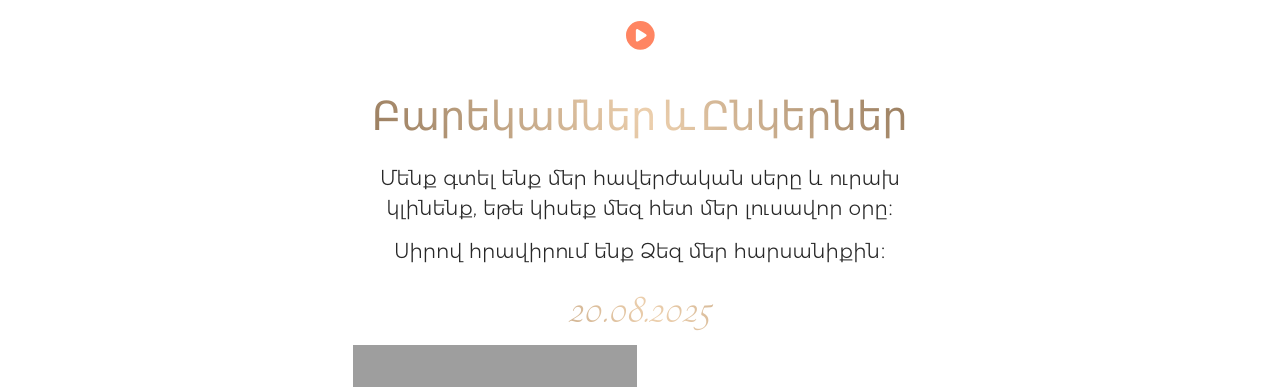
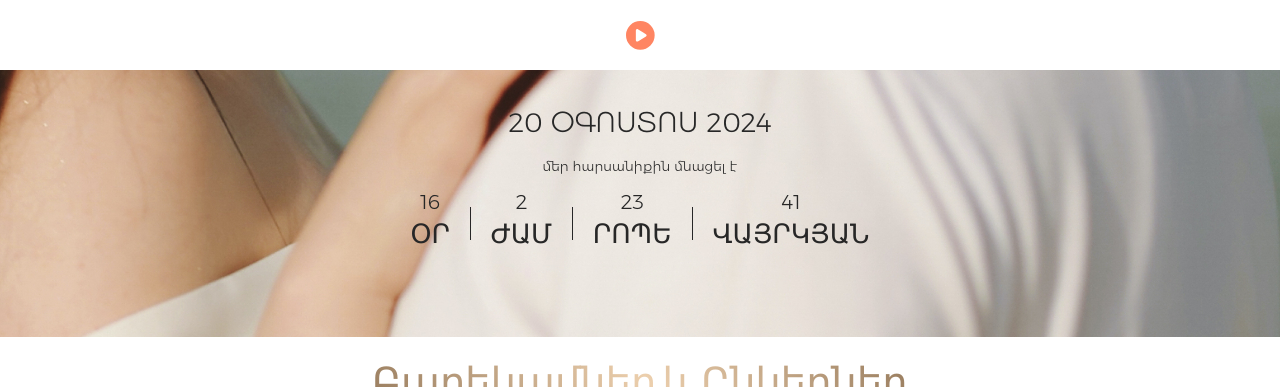
Before and after one commit to armmmartirosyan/wedding-invite, a Next.js app: page / in a window 1280 px wide. Shown: the part 730-1117 px from the top of the page. Built offline with nearby package versions, Linux system fonts and the light colour scheme; grey boxes are pictures that could not be loaded.

Commit message:
countdown

```diff
--- a/src/app/page.js
+++ b/src/app/page.js
@@ -1,14 +1,19 @@
-import { Banner, DayPlan, Form, Reletives } from "@/components";
+import { Banner, CountdownTimer, DayPlan, Form, Reletives } from "@/components";
 
 import styles from "@/styles/page.module.css";
 
 export default function Home() {
   return (
+    <>
       <main className={styles.page}>
         <Banner />
+      </main>
+      <CountdownTimer targetDate="08-20-2025" />
+      <main className={styles.page}>
         <Reletives />
         <DayPlan />
         <Form />
       </main>
+    </>
   );
 }
--- /dev/null
+++ b/src/components/countdown-timer/index.js
@@ -0,0 +1,61 @@
+"use client";
+
+import { useState, useEffect, useMemo, Fragment } from "react";
+import styles from "./index.module.css";
+
+const calculateTimeLeft = (targetDate) => {
+  const difference = +new Date(targetDate) - +new Date();
+  let timeLeft = {};
+
+  if (difference > 0) {
+    timeLeft = {
+      օր: Math.floor(difference / (1000 * 60 * 60 * 24)),
+      ժամ: Math.floor((difference / (1000 * 60 * 60)) % 24),
+      րոպե: Math.floor((difference / 1000 / 60) % 60),
+      վայրկյան: Math.floor((difference / 1000) % 60),
+    };
+  }
+
+  return timeLeft;
+};
+
+export function CountdownTimer({ targetDate }) {
+  const [timeLeft, setTimeLeft] = useState(calculateTimeLeft(targetDate));
+  const keys = Object.keys(timeLeft);
+
+  useEffect(() => {
+    const timer = setTimeout(() => {
+      setTimeLeft(calculateTimeLeft(targetDate));
+    }, 1000);
+
+    return () => clearTimeout(timer);
+  });
+
+  return (
+    <div className={styles.wrapper}>
+      {timeLeft["օր"] !== undefined ? (
+        <>
+          <h3 className={styles.title}>20 ՕԳՈՍՏՈՍ 2024</h3>
+          <p className={styles.desc}>մեր հարսանիքին մնացել է</p>
+          <div suppressHydrationWarning className={styles.container}>
+            {keys.map((interval, index) => (
+              <Fragment key={interval}>
+                <p className={styles.section}>
+                  <span className={styles.number}>
+                    {timeLeft[interval] || "00"}
+                  </span>
+                  <span className={styles.text}>{interval}</span>
+                </p>
+                {index !== keys.length - 1 && (
+                  <div className={styles.separator} />
+                )}
+              </Fragment>
+            ))}
+          </div>
+        </>
+      ) : (
+        <p className={styles.pass}>մեր հարսանիքի օրն արդեն անցել է</p>
+      )}
+    </div>
+  );
+}
--- /dev/null
+++ b/src/components/countdown-timer/index.module.css
@@ -0,0 +1,88 @@
+.wrapper {
+  width: 100%;
+  height: 40rem;
+  background-image: url("/countdown.jpg");
+  background-repeat: no-repeat;
+  background-size: cover;
+  background-position: center;
+  padding: 5rem 0;
+}
+
+.container {
+  display: flex;
+  align-items: center;
+  justify-content: center;
+  column-gap: 3rem;
+}
+
+.section {
+  display: flex;
+  flex-direction: column;
+  align-items: center;
+  row-gap: 0.5rem;
+  height: 100%;
+  justify-content: center;
+}
+
+.number {
+  color: var(--foreground);
+  text-align: center;
+  font-size: 3rem;
+  font-weight: 200;
+  font-family: var(--font-montserrat), Arial, sans-serif;
+}
+
+.text {
+  color: var(--foreground);
+  text-align: center;
+  font-size: 4rem;
+  font-weight: 200;
+  line-height: 1.5;
+  font-family: var(--font-tangerine), Arial, sans-serif;
+  text-transform: uppercase;
+}
+
+.title {
+  color: var(--foreground);
+  text-align: center;
+  font-size: 4rem;
+  font-weight: 200;
+  line-height: 1.5;
+  font-family: var(--font-montserrat), Arial, sans-serif;
+  text-transform: uppercase;
+  text-align: center;
+  margin-bottom: 2rem;
+}
+
+.desc {
+  color: var(--foreground);
+  text-align: center;
+  font-size: 2rem;
+  font-weight: 200;
+  line-height: 1.5;
+  font-family: var(--font-montserrat), Arial, sans-serif;
+  text-align: center;
+  margin-bottom: 2rem;
+}
+
+.separator {
+  width: 0.1rem;
+  height: 5rem;
+  background-color: var(--foreground);
+}
+
+.pass {
+  color: var(--foreground);
+  text-align: center;
+  font-size: 2rem;
+  font-weight: 200;
+  line-height: 1.5;
+  font-family: var(--font-montserrat), Arial, sans-serif;
+  text-align: center;
+  margin-bottom: 2rem;
+  height: 100%;
+  width: 100%;
+  display: flex;
+  align-items: center;
+  justify-content: center;
+}
--- a/src/components/index.js
+++ b/src/components/index.js
@@ -2,3 +2,4 @@ export { Banner } from "./banner";
 export { Reletives } from "./reletives";
 export { DayPlan } from "./day-plan";
 export { Form } from "./form";
+export { CountdownTimer } from "./countdown-timer";
```
Also changed, not shown: public/countdown.jpg (added). Lines whose indentation alone changed are shown as unchanged.
